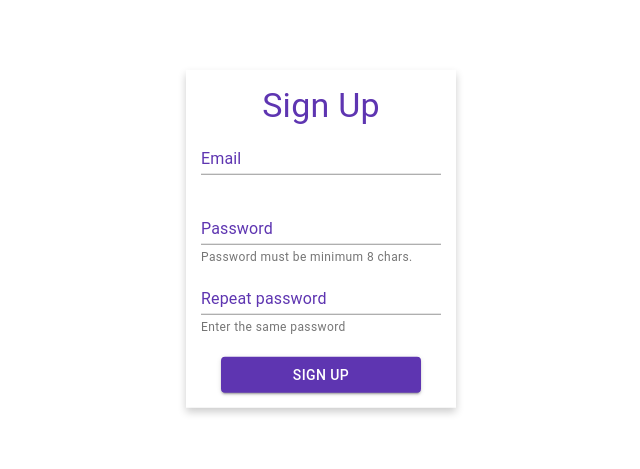
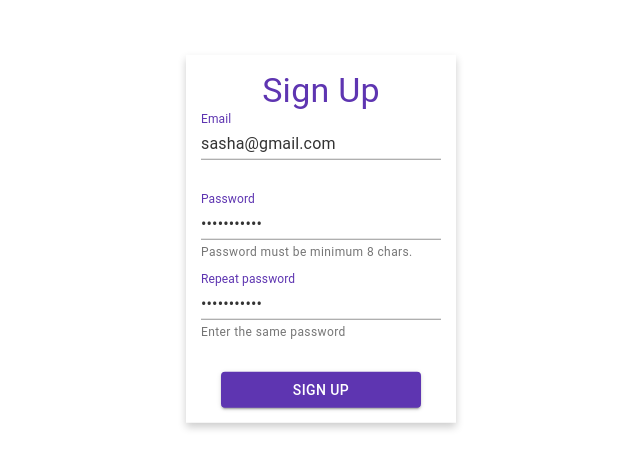
Before and after one commit to YoungProducer/node-frontend, a React app: page /auth/signup in a window 1280 px wide. Shown: the part 161-630 px from the top of the page, without its empty margins (319-959 px from the left). Built offline with nearby package versions, Linux system fonts and the light colour scheme.

Commit message:
Added some updates

```diff
--- a/package.json
+++ b/package.json
@@ -41,6 +41,8 @@
     "@types/react-dom": "^16.8.3",
     "apollo-boost": "^0.4.4",
     "apollo-cache-inmemory": "^1.6.3",
+    "apollo-link": "^1.2.13",
+    "apollo-link-http": "^1.5.16",
     "axios": "^0.19.0",
     "graphql": "^14.5.8",
     "graphql-tag": "^2.10.1",
--- a/src/App.tsx
+++ b/src/App.tsx
@@ -1,12 +1,23 @@
-import React, { useState } from 'react';
-import { Mutation, useMutation } from 'react-apollo';
-import gql from 'graphql-tag';
+import React, { useState, useEffect } from 'react';
+import { Mutation, useQuery } from 'react-apollo';
 
-import SignUp from './components/auth/signUp';
+import { ME } from './queries';
+import Routes from './components/routes';
 
 const App = () => {
-    return (
-        <SignUp />
+    const [isAuthenticated, setAuthenticated] = useState(false);
+    const { data, loading, error } = useQuery(ME);
+
+    if (data) {
+        console.log(data);
+    }
+
+    if (error) {
+        console.log(error);
+    }
+
+    return(
+        <Routes />
     );
 };
 
--- a/src/components/auth/signUp/signUp.tsx
+++ b/src/components/auth/signIn/index.tsx
@@ -7,7 +7,7 @@ import Typography from '@material-ui/core/Typography';
 import { createStyles, makeStyles, Theme } from '@material-ui/core/styles';
 import isemail from 'isemail';
 
-import { SIGN_UP } from '../../../queries';
+import { SIGN_IN } from '../../../queries';
 
 const useStyles = makeStyles((theme: Theme) => createStyles({
     formWrapper: {
@@ -21,7 +21,7 @@ const useStyles = makeStyles((theme: Theme) => createStyles({
         textAlign: 'center',
     },
     textField: {
-        marginBottom: 30,
+        marginBottom: 40,
         display: 'block',
         width: 240,
         height: 40,
@@ -33,35 +33,40 @@ const useStyles = makeStyles((theme: Theme) => createStyles({
     button: {
         marginTop: 20,
     },
+    circularProgress: {
+        marginLeft: 10,
+    },
 }));
 
-const SignUpModal = () => {
+const SignInModal = () => {
     const clasess = useStyles();
 
-    const [signUp, { data, loading, error }] = useMutation(SIGN_UP);
+    const [signUp, { data, loading, error }] = useMutation(SIGN_IN, {
+        onError: (err) => {
+            if (err.graphQLErrors[0].message === 'Invalid credentials') {
+                const { invalidCredentials, invalidCredentialsMessages } = err.graphQLErrors[0].extensions;
 
-    const [email, setEmail] = useState<string>('');
-    const [password, setPassword] = useState<string>('');
-    const [repeatedPassword, setRepeatedPassword] = useState<string>('');
+                setEmailInvalid(invalidCredentials.email);
+                setEmailInvalidMessage(invalidCredentialsMessages.email);
+
+                setPasswordInvalid(invalidCredentials.password);
+                setPasswordInvalidMessage(invalidCredentialsMessages.password || passwordInvalidMessage);
+            }
+        },
+        onCompleted: (res) => {
+            console.log(res);
+        },
+    });
+
+    const [email, setEmail] = useState<string>('sasha@gmail.com');
+    const [password, setPassword] = useState<string>('Sasha080701');
 
     const [invalidFields, setInvalidFields] = useState<boolean>(false);
     const [emailInvalid, setEmailInvalid] = useState<boolean>(false);
     const [passwordInvalid, setPasswordInvalid] = useState<boolean>(false);
-    const [repeatedPasswordInvalid, setRepeatedPasswordInvalid] = useState<boolean>(false);
 
     const [emailInvalidMessage, setEmailInvalidMessage] = useState<string>('');
     const [passwordInvalidMessage, setPasswordInvalidMessage] = useState<string>('Password must be minimum 8 chars.');
-    const [repeatedPasswordInvalidMessage, setRepeatedPasswordInvalidMessage] = useState<string>('Enter the same password');
-
-    if (data) {
-        console.log(data);
-    }
-    if (loading) {
-        console.log('Loading');
-    }
-    if (error) {
-        console.log(error.graphQLErrors[0]);
-    }
 
     const send = () => {
         if (!isemail.validate(email)) {
@@ -72,11 +77,6 @@ const SignUpModal = () => {
         if (password.length < 8) {
             setPasswordInvalid(true);
             setPasswordInvalidMessage('To short password');
-            setInvalidFields(true);
-        }
-        if (password !== repeatedPassword) {
-            setRepeatedPasswordInvalid(true);
-            setRepeatedPasswordInvalidMessage('Passwords are different');
             setInvalidFields(true);
         }
 
@@ -98,7 +98,7 @@ const SignUpModal = () => {
                 component="h1"
                 className={clasess.title}
             >
-                Sign Up
+                Sign In
             </Typography>
             <TextField
                 value={email}
@@ -132,22 +132,6 @@ const SignUpModal = () => {
                 helperText={passwordInvalidMessage}
                 className={clasess.textField}
             />
-            <TextField
-                value={repeatedPassword}
-                onChange={event => {
-                    setRepeatedPassword(event.target.value);
-                    setRepeatedPasswordInvalid(false);
-                    setRepeatedPasswordInvalidMessage('Enter the same password');
-                    setInvalidFields(false);
-                }}
-                type="password"
-                label="Repeat password"
-                color="primary"
-                variant="standard"
-                error={repeatedPasswordInvalid}
-                helperText={repeatedPasswordInvalidMessage}
-                className={clasess.textField}
-            />
             <Button
                 disabled={loading}
                 variant={loading ? 'outlined' : 'contained'}
@@ -155,11 +139,15 @@ const SignUpModal = () => {
                 color="primary"
                 onClick={send}
             >
-                Sign Up
-                {loading && <CircularProgress color="primary" size="30px"/>}
+                Sign In
+                {loading && <CircularProgress
+                    className={clasess.circularProgress}
+                    color="primary"
+                    size="30px"
+                />}
             </Button>
         </div>
     );
 };
 
-export default SignUpModal;
+export default SignInModal;
--- a/src/components/auth/signUp/index.tsx
+++ b/src/components/auth/signUp/index.tsx
@@ -1,5 +1,174 @@
-import container from './container';
-import SignUp from './signUp';
+import React, { useState } from 'react';
+import { useMutation } from 'react-apollo';
+import CircularProgress from '@material-ui/core/CircularProgress';
+import TextField from '@material-ui/core/TextField';
+import Button from '@material-ui/core/Button';
+import Typography from '@material-ui/core/Typography';
+import { createStyles, makeStyles, Theme } from '@material-ui/core/styles';
+import isemail from 'isemail';
 
-// export default container(SignUp);
-export default SignUp;
+import { SIGN_UP } from '../../../queries';
+
+const useStyles = makeStyles((theme: Theme) => createStyles({
+    formWrapper: {
+        background: '#fff',
+        position: 'fixed',
+        padding: 15,
+        left: '50%',
+        top: '50%',
+        transform: `translate(-50%, -50%)`,
+        boxShadow: `0 4px 8px 0 rgba(0, 0, 0, 0.2)`,
+        textAlign: 'center',
+    },
+    textField: {
+        marginBottom: 40,
+        display: 'block',
+        width: 240,
+        height: 40,
+    },
+    title: {
+        color: theme.palette.primary.main,
+        textAlign: 'center',
+    },
+    button: {
+        marginTop: 20,
+    },
+    circularProgress: {
+        marginLeft: 10,
+    },
+}));
+
+const SignUpModal = () => {
+    const clasess = useStyles();
+
+    const [signUp, { data, loading, error }] = useMutation(SIGN_UP, {
+        onError: (err) => {
+            if (err.graphQLErrors[0].message === 'Form Arguments invalid') {
+                const { invalidCredentials, invalidCredentialsMessages } = err.graphQLErrors[0].extensions;
+
+                setEmailInvalid(invalidCredentials.email);
+                setEmailInvalidMessage(invalidCredentialsMessages.email);
+
+                setPasswordInvalid(invalidCredentials.password);
+                setPasswordInvalidMessage(invalidCredentialsMessages.password || passwordInvalidMessage);
+            }
+        },
+    });
+
+    const [email, setEmail] = useState<string>('sasha@gmail.com');
+    const [password, setPassword] = useState<string>('Sasha080701');
+    const [repeatedPassword, setRepeatedPassword] = useState<string>('Sasha080701');
+
+    const [invalidFields, setInvalidFields] = useState<boolean>(false);
+    const [emailInvalid, setEmailInvalid] = useState<boolean>(false);
+    const [passwordInvalid, setPasswordInvalid] = useState<boolean>(false);
+    const [repeatedPasswordInvalid, setRepeatedPasswordInvalid] = useState<boolean>(false);
+
+    const [emailInvalidMessage, setEmailInvalidMessage] = useState<string>('');
+    const [passwordInvalidMessage, setPasswordInvalidMessage] = useState<string>('Password must be minimum 8 chars.');
+    const [repeatedPasswordInvalidMessage, setRepeatedPasswordInvalidMessage] = useState<string>('Enter the same password');
+
+    const send = () => {
+        if (!isemail.validate(email)) {
+            setEmailInvalid(true);
+            setEmailInvalidMessage('Invalid email pattern!');
+            setInvalidFields(true);
+        }
+        if (password.length < 8) {
+            setPasswordInvalid(true);
+            setPasswordInvalidMessage('To short password');
+            setInvalidFields(true);
+        }
+        if (password !== repeatedPassword) {
+            setRepeatedPasswordInvalid(true);
+            setRepeatedPasswordInvalidMessage('Passwords are different');
+            setInvalidFields(true);
+        }
+
+        if (!invalidFields) {
+            signUp({
+                variables: {
+                    email,
+                    password,
+                },
+            });
+        }
+    };
+
+    return (
+        <div className={clasess.formWrapper}>
+            <Typography
+                color="secondary"
+                variant="h4"
+                component="h1"
+                className={clasess.title}
+            >
+                Sign Up
+            </Typography>
+            <TextField
+                value={email}
+                onChange={event => {
+                    setEmail(event.target.value);
+                    setEmailInvalid(false);
+                    setEmailInvalidMessage('');
+                    setInvalidFields(false);
+                }}
+                type="email"
+                label="Email"
+                color="primary"
+                variant="standard"
+                error={emailInvalid}
+                helperText={emailInvalidMessage}
+                className={clasess.textField}
+            />
+            <TextField
+                value={password}
+                onChange={event => {
+                    setPassword(event.target.value);
+                    setPasswordInvalid(false);
+                    setPasswordInvalidMessage('Password must be minimum 8 chars.');
+                    setInvalidFields(false);
+                }}
+                type="password"
+                label="Password"
+                color="primary"
+                variant="standard"
+                error={passwordInvalid}
+                helperText={passwordInvalidMessage}
+                className={clasess.textField}
+            />
+            <TextField
+                value={repeatedPassword}
+                onChange={event => {
+                    setRepeatedPassword(event.target.value);
+                    setRepeatedPasswordInvalid(false);
+                    setRepeatedPasswordInvalidMessage('Enter the same password');
+                    setInvalidFields(false);
+                }}
+                type="password"
+                label="Repeat password"
+                color="primary"
+                variant="standard"
+                error={repeatedPasswordInvalid}
+                helperText={repeatedPasswordInvalidMessage}
+                className={clasess.textField}
+            />
+            <Button
+                disabled={loading}
+                variant={loading ? 'outlined' : 'contained'}
+                className={clasess.button}
+                color="primary"
+                onClick={send}
+            >
+                Sign Up
+                {loading && <CircularProgress
+                    className={clasess.circularProgress}
+                    color="primary"
+                    size="30px"
+                />}
+            </Button>
+        </div>
+    );
+};
+
+export default SignUpModal;
--- /dev/null
+++ b/src/components/routes/index.tsx
@@ -0,0 +1,20 @@
+import React from 'react';
+import { BrowserRouter, Route, Switch, NavLink } from 'react-router-dom';
+
+import SignUpModal from '../auth/signUp';
+import SignInModal from '../auth/signIn';
+
+const Routes = () => (
+    <BrowserRouter>
+        <Switch>
+            <Route path='/' exact>
+                <h1>Hello</h1>
+                <NavLink to='/auth/signin'>signin</NavLink>
+            </Route>
+            <Route path='/auth/signup' component={SignUpModal} />
+            <Route path='/auth/signin' component={SignInModal} />
+        </Switch>
+    </BrowserRouter>
+);
+
+export default Routes;
```
Also changed, not shown: src/components/auth/signUp/container.ts (deleted, +0 -28 lines), src/components/auth/signUp/signUp.css (deleted, +0 -17 lines), src/index.tsx (+12 -1 lines), src/queries.ts (+16 -0 lines).
